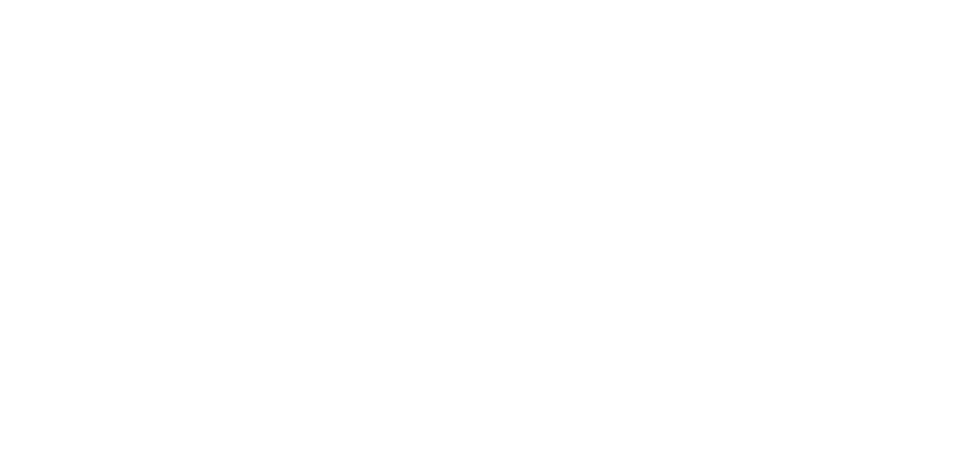
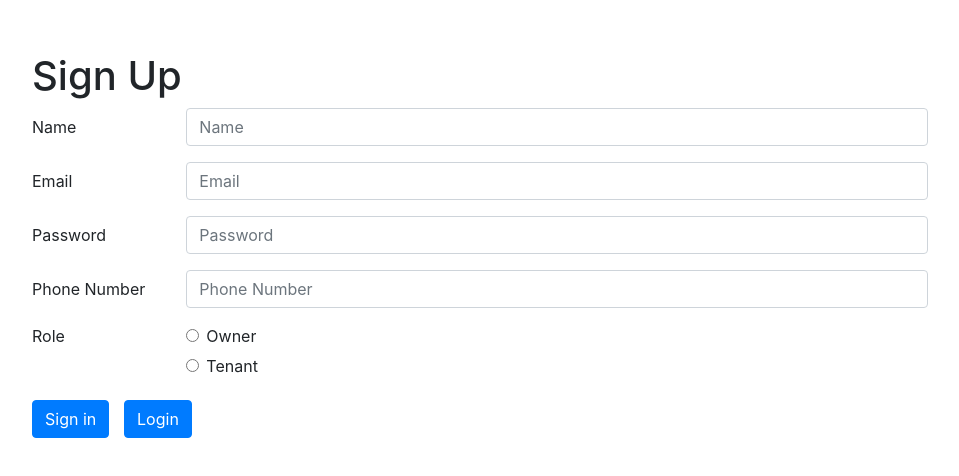
Before and after one commit to Harisht2811/nobrokerage-clone, a React (Create React App) app: page /signup in a window 1280 px wide. Before the commit this address had no page. Shown: the part 140-616 px from the top of the page, without its empty margins (160-1119 px from the left). Built offline with nearby package versions, Linux system fonts and the light colour scheme; no server answers.

Commit message:
Dec 27 20.10

```diff
--- a/src/App.js
+++ b/src/App.js
@@ -10,8 +10,8 @@
   return (
     <BrowserRouter>
     <Routes>
-    <Route exact path='/' element={<Signup/>}></Route>
-    <Route exact path='/login' element={<Login/>}></Route>
+    <Route exact path='/' element={<Login/>}></Route>
+    <Route exact path='/signup' element={<Signup/>}></Route>
     <Route exact path='/home' element={<Homepage/>}></Route>
    </Routes>
    </BrowserRouter>
--- a/src/components/homepage/homepage.css
+++ b/src/components/homepage/homepage.css
@@ -0,0 +1,8 @@
+*{
+    margin: 0;
+    padding: 0;
+}
+.homepage{
+    background-color: #f8f9fa;
+    padding:1% 3%;
+}
--- a/src/components/homepage/homepage.js
+++ b/src/components/homepage/homepage.js
@@ -1,8 +1,12 @@
 import React from 'react'
+import "../login/login.css"
 
-const homepage=()=> {
+const homepage = () => {
   return (
-    <div>homepage</div>
+    <>
+      <div className='homepage'>
+      </div>
+    </>
   )
 }
 
--- a/src/components/login/login.css
+++ b/src/components/login/login.css
@@ -9,3 +9,6 @@
     height:100vh;
     padding: 15% 15%;
 }
+.signupLink{
+    margin: 0 0 0 2%;
+}
--- a/src/components/login/login.js
+++ b/src/components/login/login.js
@@ -9,12 +9,10 @@
   const navigate = useNavigate();
   const [loginEmail,setloginEmail]=useState('');
   const [loginPassword,setloginPassword]=useState('');
-  const [userDetails,setuserDetails] = useState('');
 
   useEffect(()=>{
     const getData = async () => {
       let response = await client.get('?_limit=10');
-      setuserDetails(response.data);
    };
    getData()
   },[])
@@ -30,24 +28,22 @@
        })
        .then((response) => {
           console.log("after then",response)
-          setuserDetails([response.data, ...userDetails]);
+          if(response.data ==='Found'){
+            navigate("/home")
+          }
        }).catch((err)=>{
         console.log(err);
        })
 
   };
-
 const handleSubmit=(e)=>{
+  console.log("Clicked1")
     e.preventDefault();
+    getLogin(loginEmail,loginPassword);
  }
 
 const signupDetails=useSelector(selectUser)
 console.log(signupDetails);
-
-const afterLogin=()=>{
-  getLogin(loginEmail,loginPassword);
-  // navigate("/home")
-}
 
 
 
@@ -73,7 +69,8 @@
 
   <div className="form-group row">
     <div className="col-sm-10">
-      <button type="submit" className="btn btn-primary" onClick={afterLogin}>Login</button>
+      <button type="submit" className="btn btn-primary">Login</button>
+      <a className='signupLink' href="/signup">Sign up</a>
     </div>
   </div>
 </form>
--- a/src/components/signup/signup.css
+++ b/src/components/signup/signup.css
@@ -9,3 +9,6 @@
     height:100vh;
     padding: 15% 15%;
 }
+.loginBtn{
+    margin: 0 0 0 2%;
+}
--- a/src/components/signup/signup.js
+++ b/src/components/signup/signup.js
@@ -53,11 +53,13 @@
    }))
    console.log("click",password)
   addPosts(name, email,password,phonenumber,role);
-  navigate('/login')
+  navigate('/')
 
 }
 
-
+const onClicklogin=()=>{
+  navigate('/')
+}
 
 useEffect(()=>{
   const fetchPost = async () => {
@@ -143,7 +145,8 @@
 
   <div className="form-group row">
     <div className="col-sm-10">
-      <button onClick={onClicksignup}  className="btn btn-primary">Sign in</button>
+      <button onClick={onClicksignup}  className="btn btn-primary">Sign in </button>
+      <button onClick={onClicklogin}  className="btn btn-primary loginBtn">Login</button>
     </div>
   </div>
 </form>
```
Also changed, not shown: src/components/express.js (+14 -4 lines), src/components/nb_logo_new_trans.svg (added), src/images/homepage/nobroker.svg (added).
